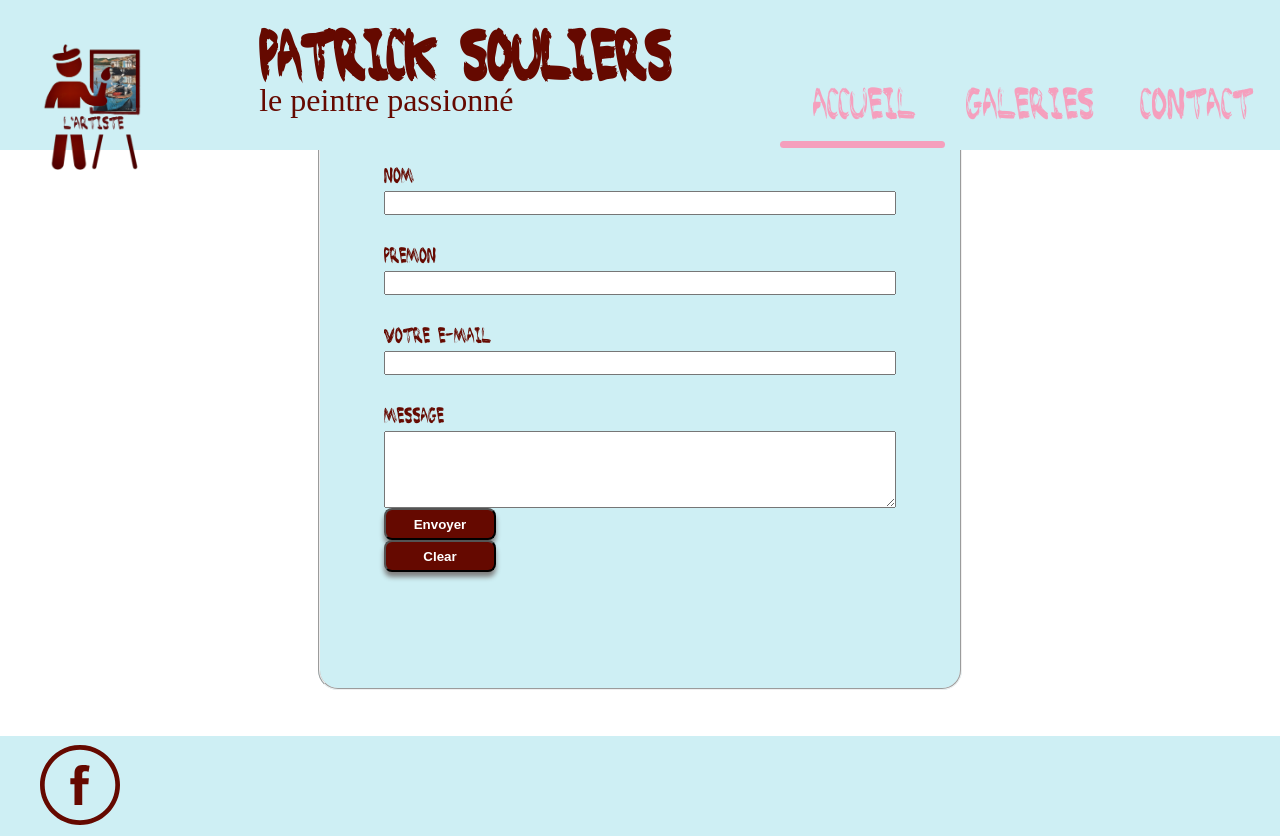
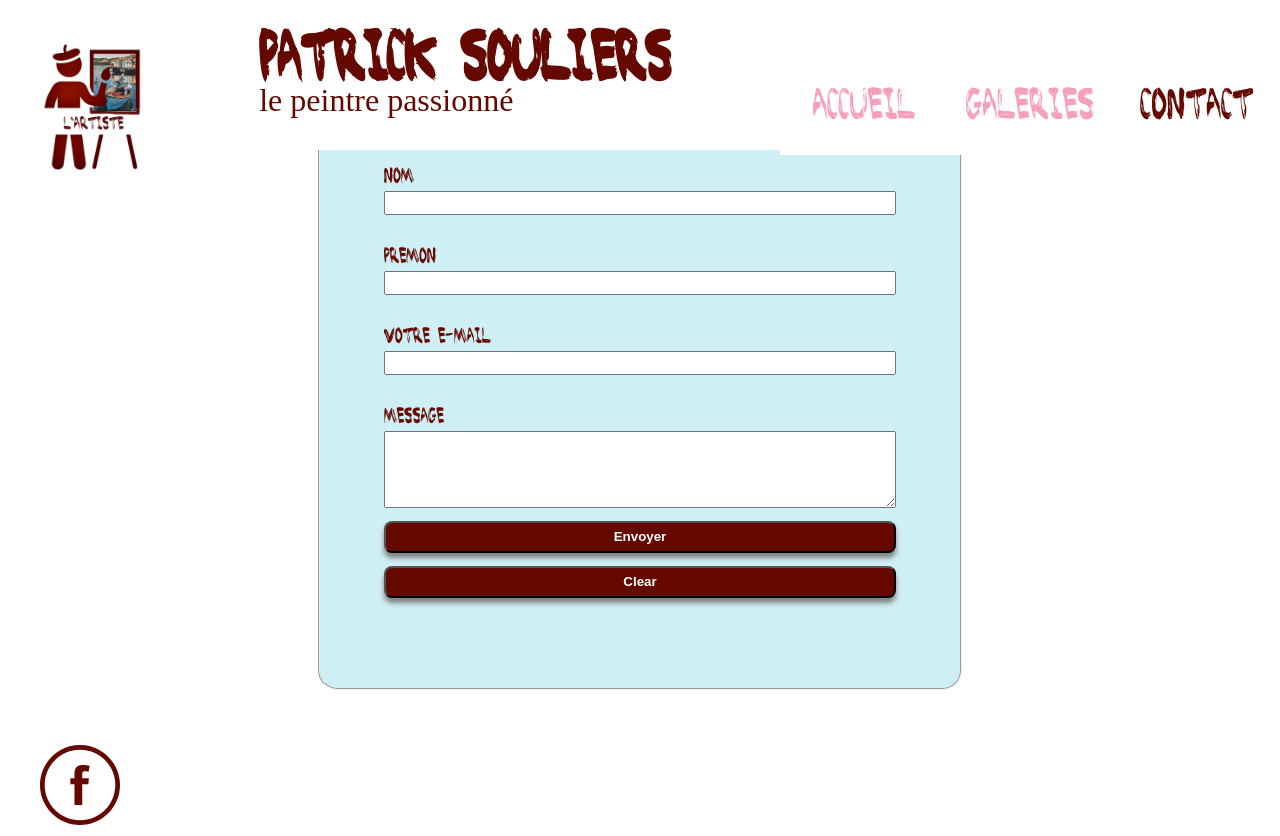
Before and after one commit to GillesP-dev/FilRouge, a PHP site: page /contact.html in a window 1280 px wide. Run offline with PHP 8.4, Linux system fonts and the light colour scheme.

Commit message:
creation cdc word

```diff
--- a/contact.html
+++ b/contact.html
@@ -26,7 +26,7 @@
                 <ul>
                     <li><a href="/index.html" class="item_menu accueil">Accueil</a></li>
                     <li><a href="/galerie.html" class="item_menu galeries">Galeries</a></li>
-                    <li><a href="/contact.html" class="item_menu contact">contact</a></li>
+                    <li><a href="/contact.html" id="enCours" class="item_menu contact">contact</a></li>
                     <div class="slider slider1"></div>
                 </ul>
             </nav>
@@ -44,8 +44,8 @@
     <input type="text" name="cf_email" id="mail" class="marge input">
     <label for="message" class="marge label">Message</label>
     <textarea name="cf_message" id="message" class="marge" rows="5"></textarea>
-    <input class="btnAvis marge" type="submit" value="Envoyer">
-    <input class="btnAvis marge" type="reset" value="Clear">
+    <input class="btnAvis marge btnForm" type="submit" value="Envoyer">
+    <input class="btnAvis marge btnForm" type="reset" value="Clear">
 </fieldset>
 </form>
 </div>
--- a/galerie.html
+++ b/galerie.html
@@ -30,7 +30,7 @@
             <nav class="menu">
                 <ul>
                     <li><a href="/index.html" class="item_menu accueil">Accueil</a></li>
-                    <li><a href="/galerie.html" class="item_menu galeries">Galeries</a></li>
+                    <li><a href="/galerie.html" id="enCours" class="item_menu galeries">Galeries</a></li>
                     <li><a href="/contact.html" class="item_menu contact">contact</a></li>
                     <div class="slider slider1"></div>
                 </ul>
--- a/index.html
+++ b/index.html
@@ -27,7 +27,7 @@
             </div>
             <nav class="menu">
                 <ul>
-                    <li><a href="/index.html" class="item_menu accueil">Accueil</a></li>
+                    <li><a href="/index.html"  id="enCours" class="item_menu accueil">Accueil</a></li>
                     <li><a href="/galerie.html" class="item_menu galeries">Galeries</a></li>
                     <li><a href="/contact.html" class="item_menu contact">contact</a></li>
                     <div class="slider slider1"></div>
--- a/script.js
+++ b/script.js
@@ -37,6 +37,7 @@ function recupAvis() {
   affichageAvis.append(paraAvis);
   prenomAvis.value = "";
   avisAvis.value = "";
+  paraAvis.style.marginLeft = "10px";
 
 }
 //----------------------- carousel -----------------------------//
--- a/style.css
+++ b/style.css
@@ -20,7 +20,7 @@ body {
     flex-wrap: wrap;
     width: 100%;
     height: 150px;
-    background-color:#ceeff4;
+    background-color:white;
     top: 0;
 }
 .logo{
@@ -76,8 +76,8 @@ body {
     display: block;
     height: 80px;
     width: 500px;
-    background: transparent;
-    /*box-shadow: 0 0 10px #650900;*/
+    background: white;
+
     line-height: 80px;
 
 }
@@ -105,6 +105,7 @@ nav .item_menu {
     color: #650900;
 }
 .menu .slider{
+    visibility: hidden;
     position: absolute;
     height: 7px;
     width: 33%;
@@ -115,20 +116,26 @@ nav .item_menu {
     border-radius: 4px;
 }
 .menu ul li:nth-child(1):hover ~ .slider{
+    visibility: visible;
     background: #650900;
 }
 .menu ul li:nth-child(2):hover ~ .slider{
+    visibility: visible;
     margin-left: 33%;
     background: #650900;
 }
 .menu ul li:nth-child(3):hover ~ .slider{
+    visibility: visible;
     margin-left: 66%;
     background: #650900;
+}
+#enCours {
+color: #650900;
 }
 /*---------------------- section tableau----------------------------*/
 section .titreSection {
 
-    margin-top: 200px;
+    margin-top: 280px;
 
 }
 
@@ -172,6 +179,8 @@ section h2 {
     max-width: 90%;
     max-height: 80vh;
     cursor: zoom-in;
+    border: 6px solid #650900;
+    box-shadow: 8px 10px 10px #958686;
 
 }
 .imageAvis {
@@ -264,7 +273,7 @@ section h2 {
     height: 100px;
     position: relative;
     bottom: 0;
-    background-color: #ceeff4;
+    /* background-color: #ceeff4; */
 }
 .reseau {
     width: 10%;
@@ -426,6 +435,7 @@ legend {
 .marge {
     margin-right:4rem;
     margin-left: 4rem;
+
 }
 .label {
     margin-top: 2rem;
@@ -434,3 +444,11 @@ legend {
 .name {
     margin-top: 5.5rem;
 }
+.btnForm {
+    width: 80%;
+    margin-top: 0.8rem;
+}
+.btnForm:hover {
+    background-color: #ceeff4;
+    color: #650900;
+}
```
Also changed, not shown: 4 other files.
